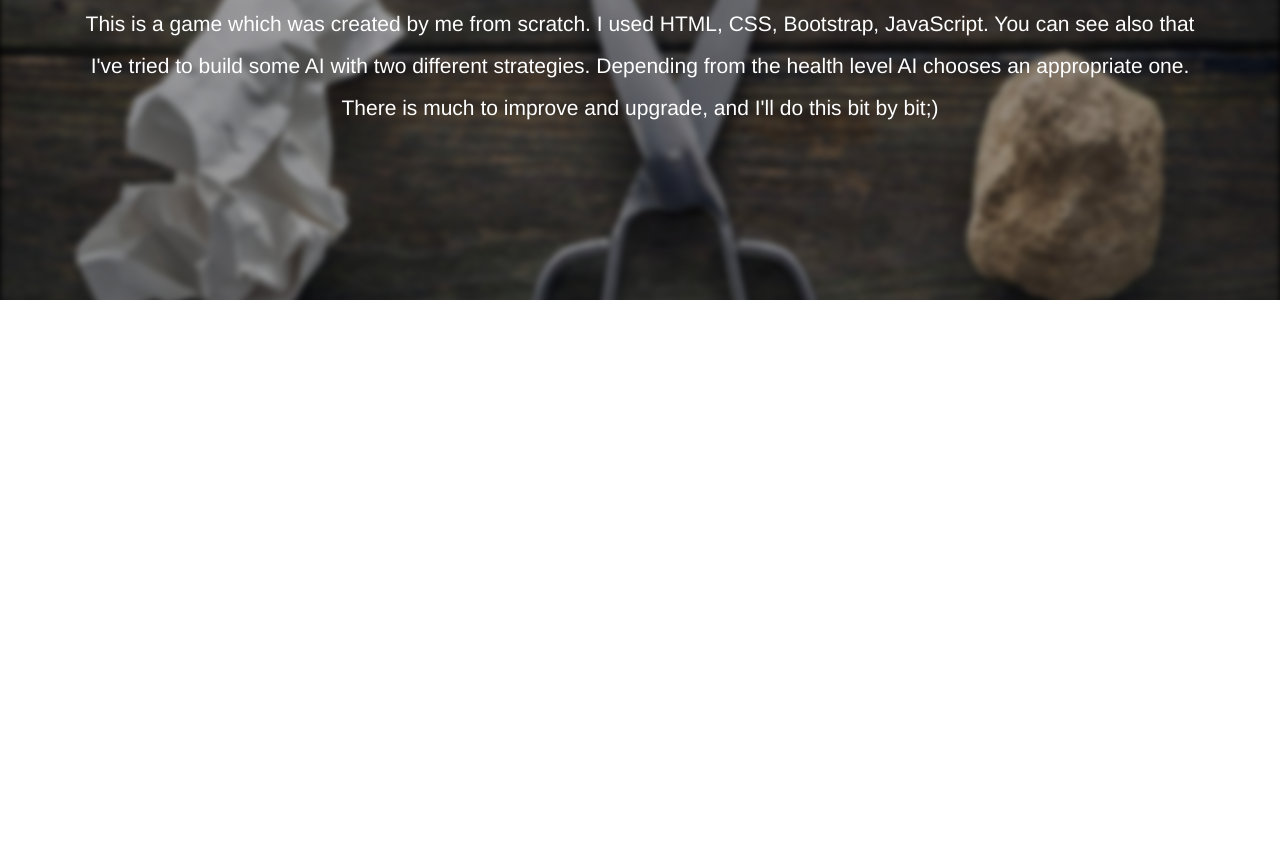
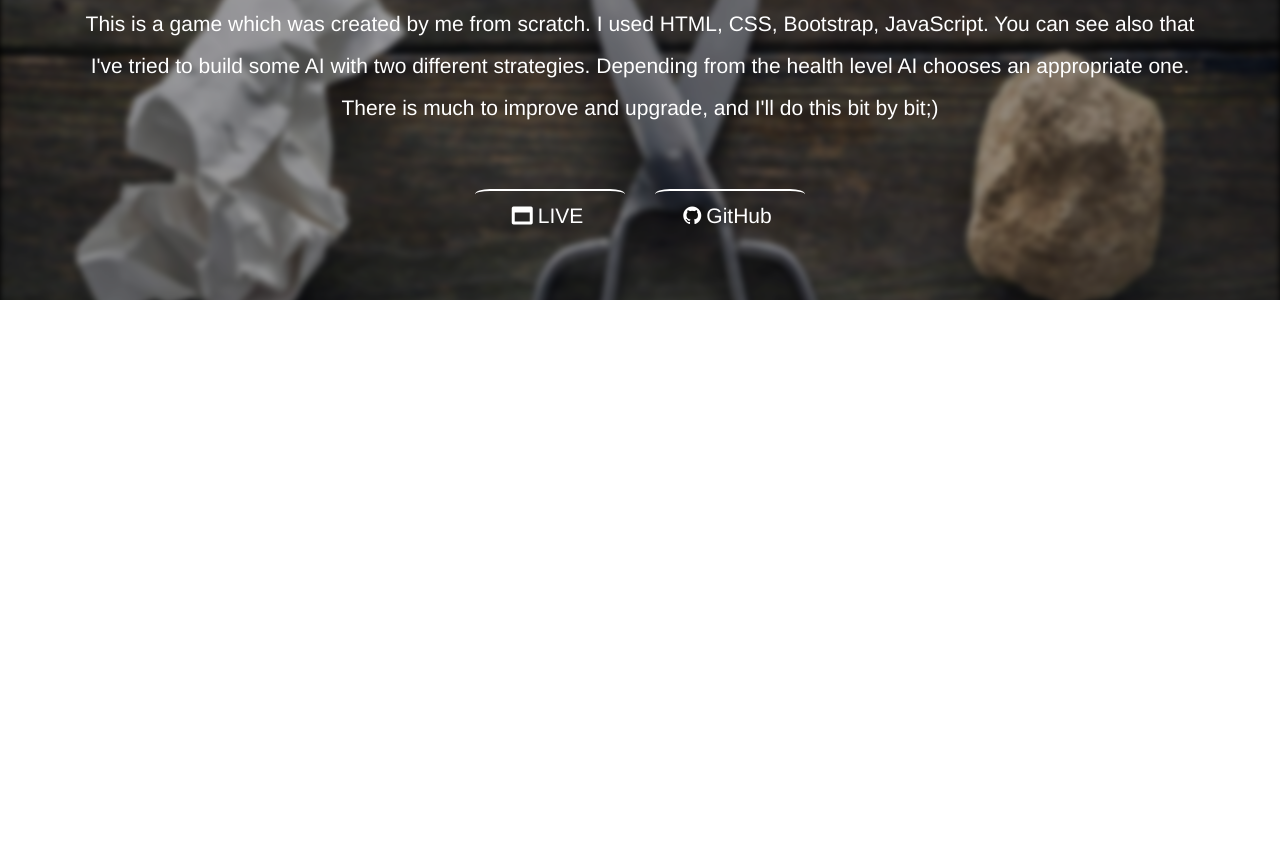
Before and after one commit to klimsko/portfolio, a plain HTML site: page index.html in a window 1280 px wide. Shown: the part 2448-3300 px from the top of the page. Drawn offline with nearby package versions, Linux system fonts and the light colour scheme; a script that the page names is missing; a web font is replaced by a local one.

Commit message:
live and github buttons done

```diff
--- a/css/main.css
+++ b/css/main.css
@@ -450,7 +450,7 @@ body {
     z-index: 2;
 }
 .preview, .go-to-git {
-    box-shadow: 0 1px 1px 0 rgba(0,0,0,0.5);
+    box-shadow: none;
     position: absolute;
     bottom: 10%;
     width: 150px;
@@ -459,7 +459,7 @@ body {
     cursor: pointer;
     z-index: 3;
     border-top: 2px solid #fff;
-    border-radius: 50%;
+    border-radius: 10%;
     -webkit-transition: border-radius 1s ease;
     -moz-transition: border-radius 1s ease;
     -o-transition: border-radius 1s ease;
@@ -481,8 +481,8 @@ body {
     transform: translateX(-110%);
 }
 .preview:hover, .go-to-git:hover {
-    border-radius: 10%;
-    box-shadow: none;
+    box-shadow: 0 1px 1px 0 rgba(0,0,0,0.5);
+    border-radius: 50%;
 }
 
 .go-to-git {
--- a/index.html
+++ b/index.html
@@ -93,6 +93,16 @@
                     <h1>Game Rock Paper Scissors</h1>
                     <p>This is a game which was created by me from scratch. I used HTML, CSS, Bootstrap, JavaScript. You can see also that I've tried to build some AI with two different strategies. Depending from the health level AI chooses an appropriate one. There is much to improve and upgrade, and I'll do this bit by bit;)</p>
                 </div>
+                <div class="preview">
+                    <a href="https://klimsko.github.io/kpn" target="_blank">
+                        <i class="fa fa-window-maximize" aria-hidden="true"></i><span>LIVE</span>
+                    </a>
+                </div>
+                <div class="go-to-git">
+                    <a href="https://github.com/klimsko/kpn"  target="_blank">
+                        <i class="fa fa-github" aria-hidden="true"></i><span>GitHub</span>
+                    </a>
+                </div>
             </div>
 
             <div id="project02" class="project">
@@ -138,6 +148,16 @@
                     <h1>Game TOTOLOTEK</h1>
                     <p>It is my first game. I used HTML, CSS, Bootstrap, JavaScript. I realy enjoy it and although my "totolotek" looks simple, but you know - first time is first time:)</p>
                 </div>
+                <div class="preview">
+                    <a href="https://klimsko.github.io/totolotek" target="_blank">
+                        <i class="fa fa-window-maximize" aria-hidden="true"></i><span>LIVE</span>
+                    </a>
+                </div>
+                <div class="go-to-git">
+                    <a href="https://github.com/klimsko/totolotek"  target="_blank">
+                        <i class="fa fa-github" aria-hidden="true"></i><span>GitHub</span>
+                    </a>
+                </div>
             </div>
 
             <div id="project04" class="project">
```
